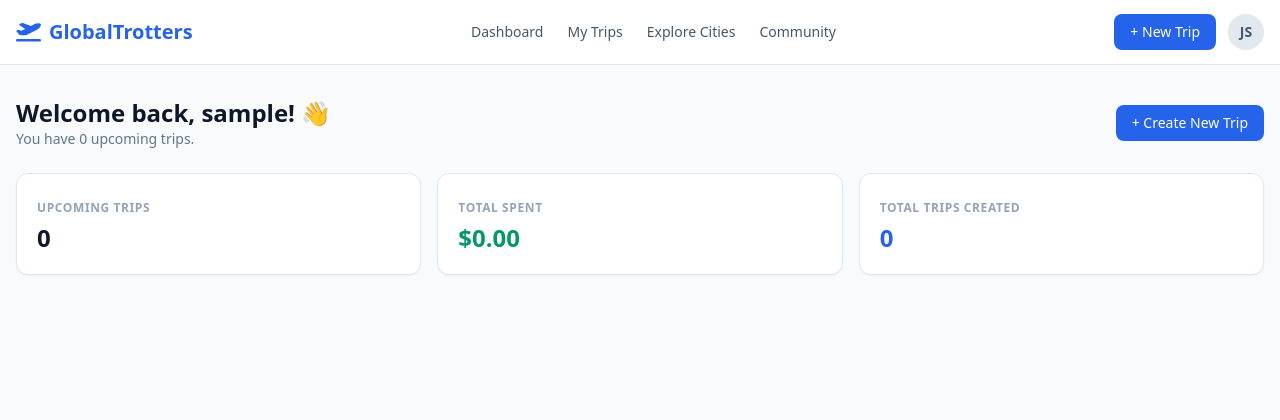
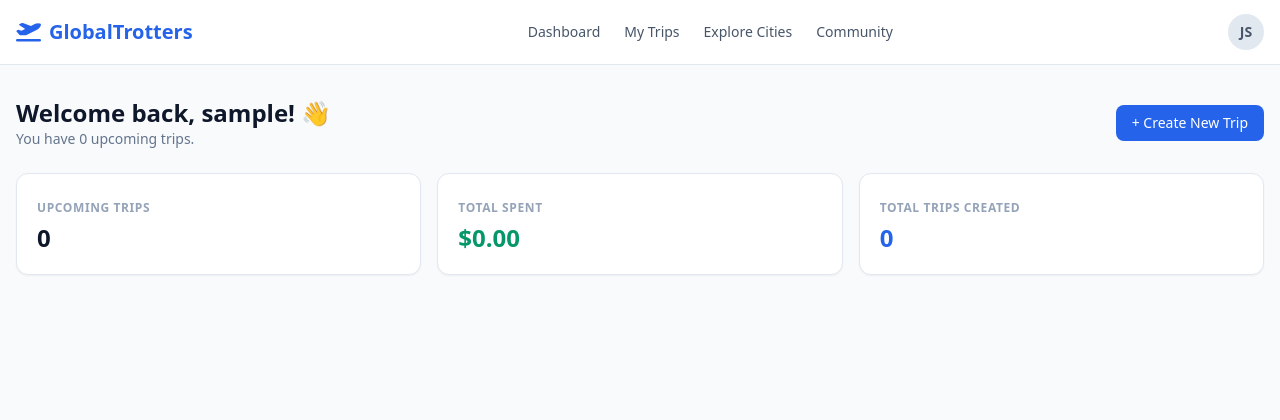
Before and after one commit to vraj-patel-15/GlobeTrotter, a Flask app: page / in a window 1280 px wide. Shown: the top 420 px of the page. Run offline with Flask 3, Linux system fonts and the light colour scheme; the visitor is signed in with stand-in values (Sample User, id 1); data that the repository does not hold is empty; some libraries are stand-ins or nearby versions.

Commit message:
Removed EXTRA New trips button

```diff
--- a/app/templates/base.html
+++ b/app/templates/base.html
@@ -4,8 +4,6 @@
     <meta charset="UTF-8">
     <meta name="viewport" content="width=device-width, initial-scale=1.0">
     <title>{% block title %}GlobalTrotters{% endblock %}</title>
-    <script src="https://cdn.tailwindcss.com"></script>
-    <link href="https://cdnjs.cloudflare.com/ajax/libs/font-awesome/6.0.0/css/all.min.css" rel="stylesheet">
     <script src="https://cdn.tailwindcss.com"></script>
     <link href="https://cdnjs.cloudflare.com/ajax/libs/font-awesome/6.0.0/css/all.min.css" rel="stylesheet">
     <link rel="stylesheet" href="{{ url_for('static', filename='css/style.css') }}">
@@ -24,7 +22,6 @@
                 <a href="/community" class="hover:text-blue-600">Community</a>
             </div>
             <div class="flex items-center gap-3">
-                <a href="/trips/create" class="bg-blue-600 hover:bg-blue-700 text-white px-4 py-2 rounded-lg text-sm font-medium transition">+ New Trip</a>
                 <a href="/profile" class="w-9 h-9 rounded-full bg-slate-200 flex items-center justify-center text-slate-600 font-bold text-sm">JS</a>
             </div>
         </div>
```
